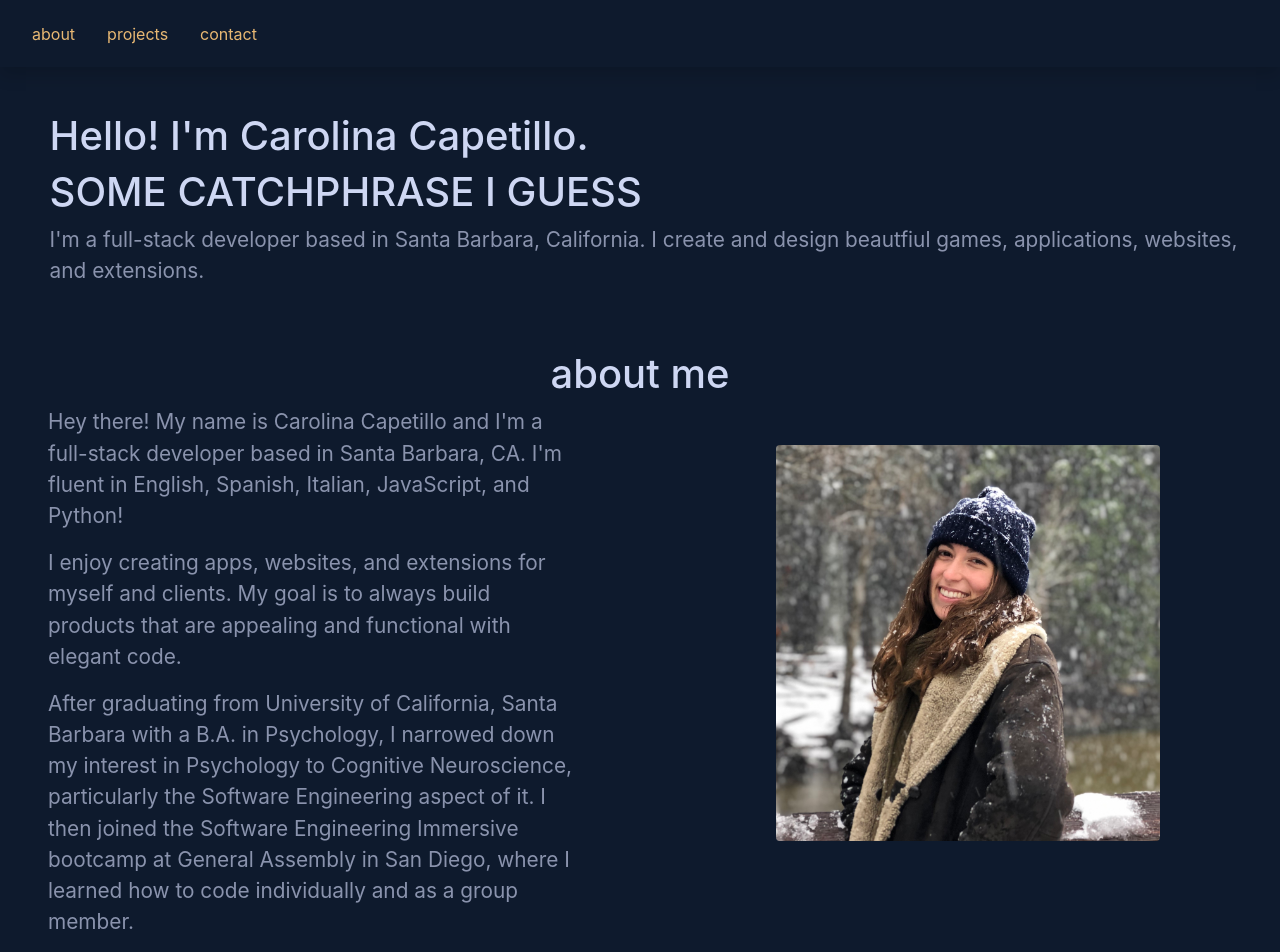
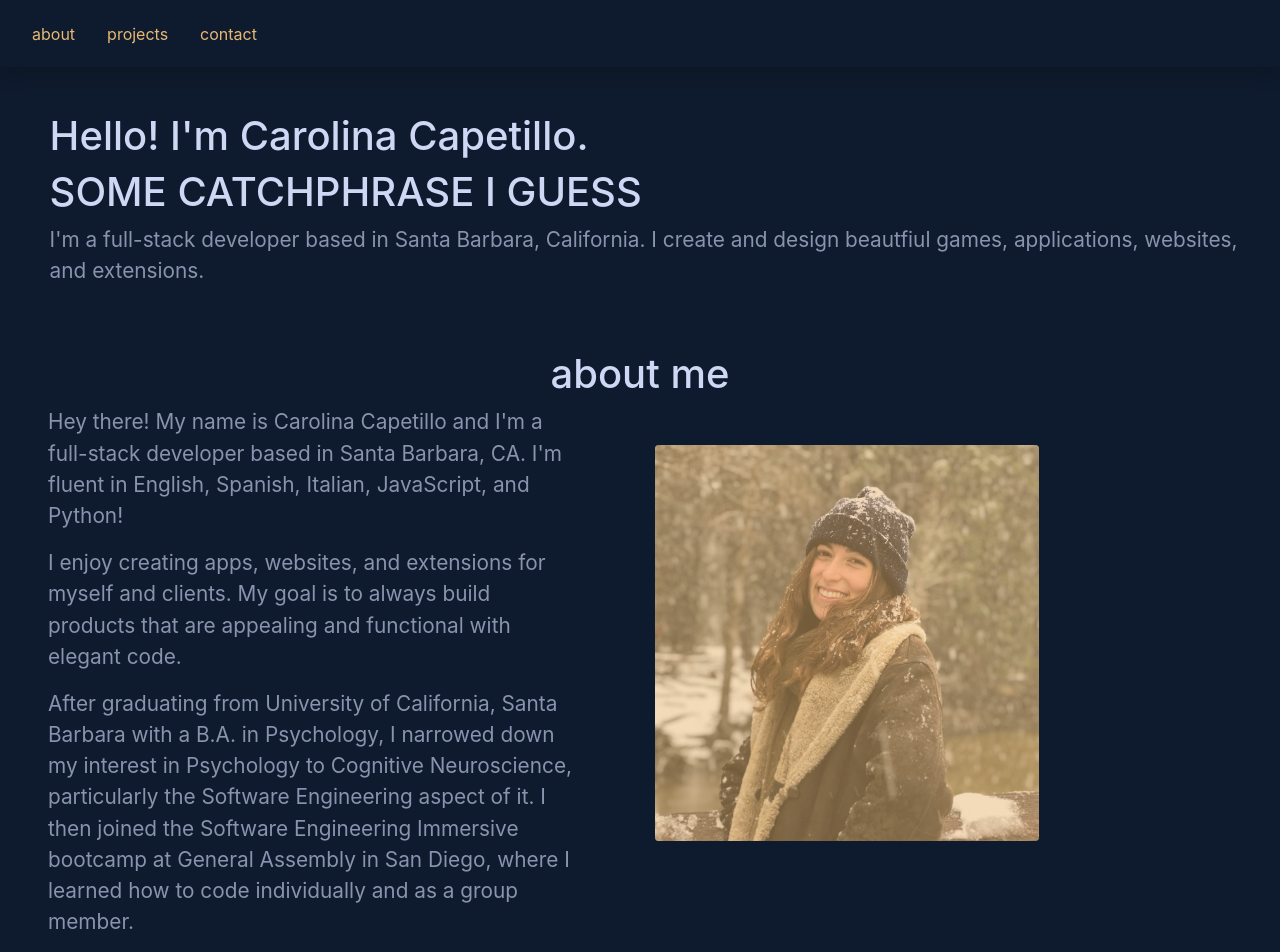
Before and after one commit to capetillo/carolina-portfolio, a React (Create React App) app: page / in a window 1280 px wide. Shown: the top 952 px of the page. Built offline with nearby package versions, Linux system fonts and the light colour scheme.

Commit message:
adds hover effect to image

```diff
--- a/src/App.css
+++ b/src/App.css
@@ -6,15 +6,45 @@
 .photo {
   text-align: center;
 
+
+}
+
+.caro-span {
+  background-color: rgb(232, 184, 115);
+  width: 30vw;
+  border-radius: 1%;
+  -webkit-transition: 0.7s ease-in-out;
+  -moz-transition: 0.7s ease-in-out;
+  -o-transition: 0.7s ease-in-out;
+  transition: 0.7s ease-in-out;
+
+}
+
+.caro-span:hover {
+  background-color: transparent;
+
+
 }
 
 .caro {
-  display: inline-block;
+  display: block;
   width: 30vw;
   align-content: center;
   border-radius: 1%;
   margin-top: 3vw;
+  opacity: 0.5;
+
 }
+
+.caro:hover {
+  opacity: 1;
+  -webkit-transition: 0.7s ease-in-out;
+  -moz-transition: 0.7s ease-in-out;
+  -o-transition: 0.7s ease-in-out;
+  transition: 0.7s ease-in-out;
+
+}
+
 
 
 p {
--- a/src/App.js
+++ b/src/App.js
@@ -33,7 +33,9 @@ export default class App extends Component {
 
           <Col sm={12} md={6} className="justify-self-md-center">
             <div className="photo">
-            <img src={carolina} alt="Carolina, me, the creator of this portfolio" className="caro"/>
+              <div className="caro-span">
+                <img src={carolina} alt="Carolina, me, the creator of this portfolio" className="caro"/>
+              </div>
             </div>
           </Col>
 
--- a/src/components/NavBar/NavBar.css
+++ b/src/components/NavBar/NavBar.css
@@ -9,7 +9,6 @@
     color: rgb(232, 184, 115)
 }
 
-
 .menu-links {
     padding: 2vw 0;
 }
@@ -19,7 +18,6 @@
     width: 47px;
     height: 34px;
     border-color: transparent;
-
 }
 
  #boton:focus {
@@ -42,7 +40,6 @@
 #line1 {
     margin: 3.5px 0;
     width: 180%;
-
 }
 
 #line2 {
```
